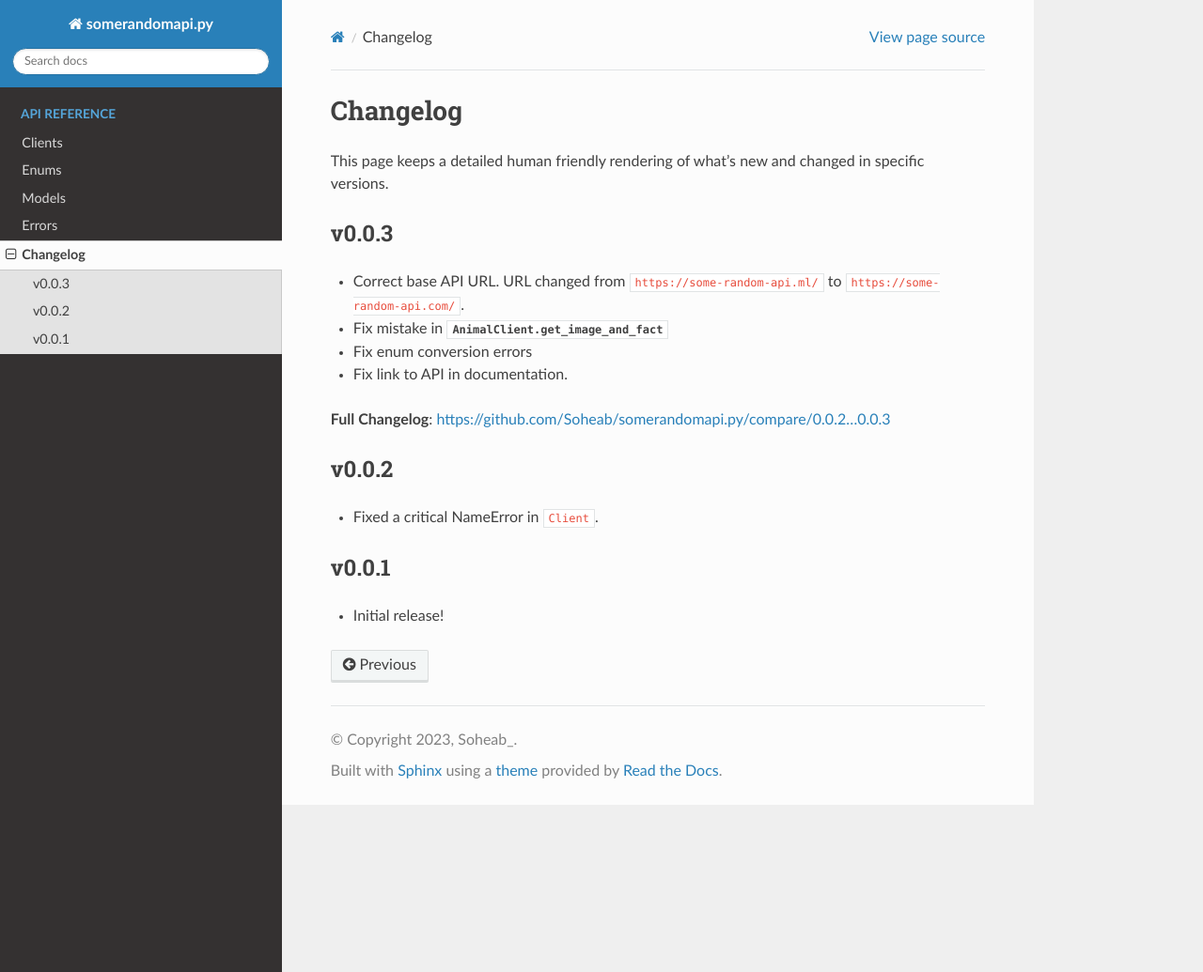
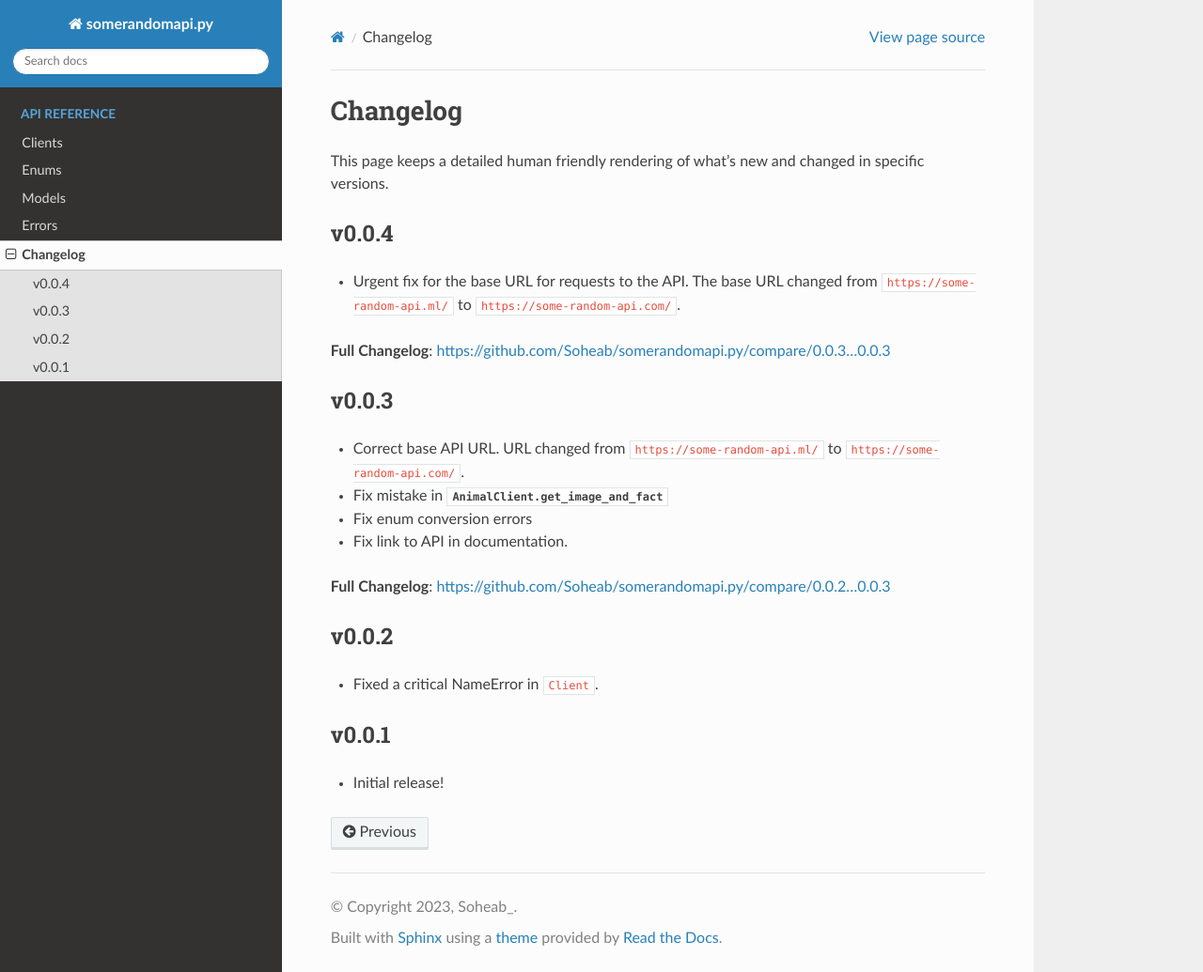
Before and after one commit to Soheab/somerandomapi.py, a Sphinx documentation site: the page built from docs/whats_new.rst, in a window 1280 px wide and 1035 px high. Shown: the whole window at 94% size. Built offline with Sphinx 7.4.7 and the Read the Docs theme 2.0.0, drawn with Linux system fonts in a browser that asks for light colours.

Commit message:
Version bump & changelog for 0.0.4

```diff
--- a/docs/whats_new.rst
+++ b/docs/whats_new.rst
@@ -7,6 +7,13 @@ Changelog
 
 This page keeps a detailed human friendly rendering of what's new and changed
 in specific versions.
+
+v0.0.4
+-------
+
+- Urgent fix for the base URL for requests to the API. The base URL changed from ``https://some-random-api.ml/`` to ``https://some-random-api.com/``.
+
+**Full Changelog**: https://github.com/Soheab/somerandomapi.py/compare/0.0.3...0.0.3
 
 v0.0.3
 -------
--- a/somerandomapi/__init__.py
+++ b/somerandomapi/__init__.py
@@ -9,6 +9,6 @@ from .enums import *
 from .models import *
 
 
-__version__ = "0.0.3"
+__version__ = "0.0.4"
 __author__ = "Soheab"
 __license__ = "MPL-2.0"
```
